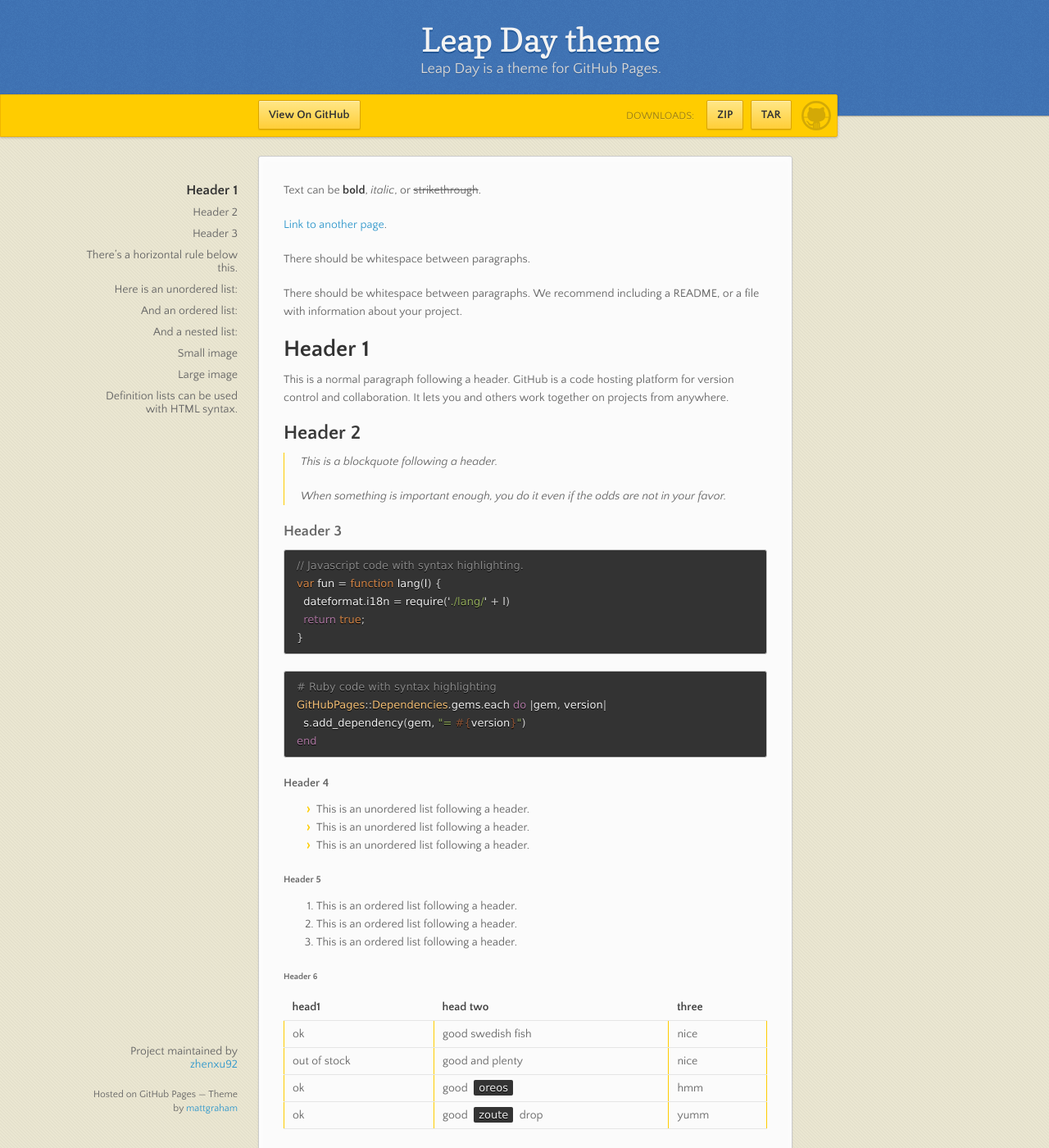
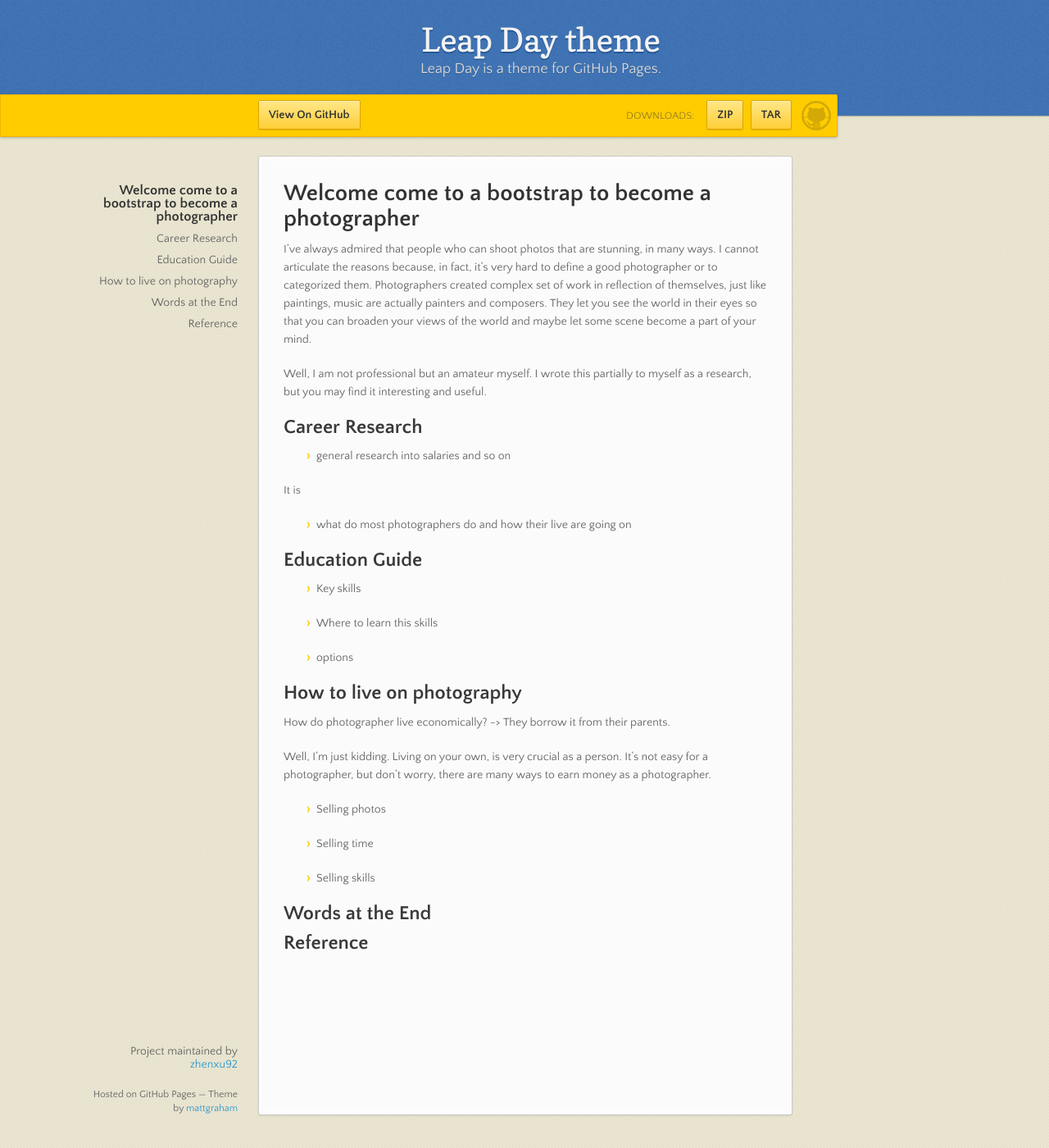
Before and after one commit to zhenxu92/BootstrapOfPhotographer, a Jekyll site: the page built from index.md, in a window 1280 px wide and 1400 px high. Shown: the whole window at 82% size. Built offline with Jekyll 4.4.1, drawn with Linux system fonts in a browser that asks for light colours; our own code applies the rules of GitHub Pages for plain Markdown files; some of the changed text lies outside the part shown.

Commit message:
modify index.md

````diff
--- a/index.md
+++ b/index.md
@@ -1,123 +1,44 @@
----
-layout: default
----
 
-Text can be **bold**, _italic_, or ~~strikethrough~~.
+# Welcome come to a bootstrap to become a photographer
 
-[Link to another page](./another-page.html).
+I've always admired that people who can shoot photos that are stunning, in many ways. I cannot articulate the reasons because, in fact, it's very hard to define a good photographer or to categorized them. Photographers created complex set of work in reflection of themselves, just like paintings, music are actually painters and composers. They let you see the world in their eyes so that you can broaden your views of the world and maybe let some scene become a part of your mind.
 
-There should be whitespace between paragraphs.
-
-There should be whitespace between paragraphs. We recommend including a README, or a file with information about your project.
-
-# Header 1
-
-This is a normal paragraph following a header. GitHub is a code hosting platform for version control and collaboration. It lets you and others work together on projects from anywhere.
-
-## Header 2
-
-> This is a blockquote following a header.
->
-> When something is important enough, you do it even if the odds are not in your favor.
-
-### Header 3
-
-```js
-// Javascript code with syntax highlighting.
-var fun = function lang(l) {
-  dateformat.i18n = require('./lang/' + l)
-  return true;
-}
-```
-
-```ruby
-# Ruby code with syntax highlighting
-GitHubPages::Dependencies.gems.each do |gem, version|
-  s.add_dependency(gem, "= #{version}")
-end
-```
-
-#### Header 4
-
-*   This is an unordered list following a header.
-*   This is an unordered list following a header.
-*   This is an unordered list following a header.
-
-##### Header 5
-
-1.  This is an ordered list following a header.
-2.  This is an ordered list following a header.
-3.  This is an ordered list following a header.
-
-###### Header 6
-
-| head1        | head two          | three |
-|:-------------|:------------------|:------|
-| ok           | good swedish fish | nice  |
-| out of stock | good and plenty   | nice  |
-| ok           | good `oreos`      | hmm   |
-| ok           | good `zoute` drop | yumm  |
-
-### There's a horizontal rule below this.
-
-* * *
-
-### Here is an unordered list:
-
-*   Item foo
-*   Item bar
-*   Item baz
-*   Item zip
-
-### And an ordered list:
-
-1.  Item one
-1.  Item two
-1.  Item three
-1.  Item four
-
-### And a nested list:
-
-- level 1 item
-  - level 2 item
-  - level 2 item
-    - level 3 item
-    - level 3 item
-- level 1 item
-  - level 2 item
-  - level 2 item
-  - level 2 item
-- level 1 item
-  - level 2 item
-  - level 2 item
-- level 1 item
-
-### Small image
-
-![Octocat](https://assets-cdn.github.com/images/icons/emoji/octocat.png)
-
-### Large image
-
-![Branching](https://guides.github.com/activities/hello-world/branching.png)
+Well, I am not professional but an amateur myself. I wrote this partially to myself as a research, but you may find it interesting and useful.
 
 
-### Definition lists can be used with HTML syntax.
+## Career Research
 
-<dl>
-<dt>Name</dt>
-<dd>Godzilla</dd>
-<dt>Born</dt>
-<dd>1952</dd>
-<dt>Birthplace</dt>
-<dd>Japan</dd>
-<dt>Color</dt>
-<dd>Green</dd>
-</dl>
+- general research into salaries and so on
 
-```
-Long, single-line code blocks should not wrap. They should horizontally scroll if they are too long. This line should be long enough to demonstrate this.
-```
+It is
 
-```
-The final element.
-```
+- what do most photographers do and how their live are going on
+
+
+
+## Education Guide
+
+- Key skills
+
+
+- Where to learn this skills
+
+
+- options
+
+
+## How to live on photography
+
+How do photographer live economically? -> They borrow it from their parents.
+
+Well, I'm just kidding. Living on your own, is very crucial as a person. It's not easy for a photographer, but don't worry, there are many ways to earn money as a photographer.
+
+- Selling photos
+
+- Selling time
+
+- Selling skills
+
+## Words at the End
+
+## Reference
````
Also changed, not shown: README.md (deleted).
